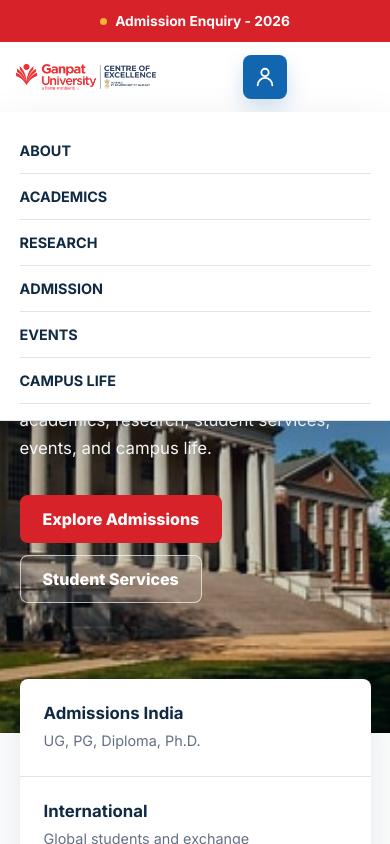
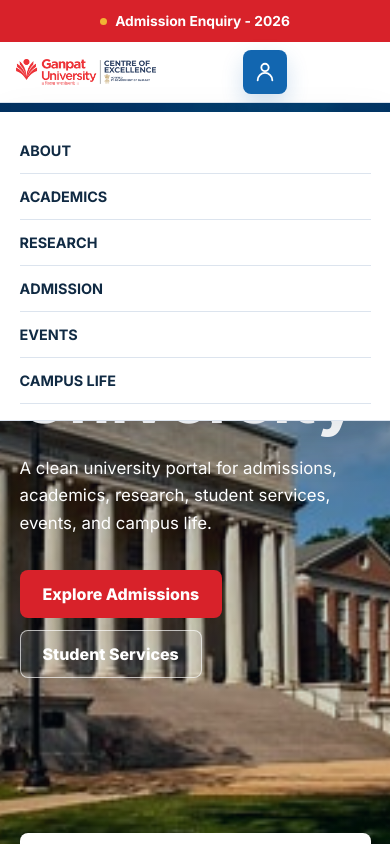
Before and after one commit to shravani4D6/ganpat-uni, a React (Vite) app: page / in a window 390 px wide. Shown: the top 844 px of the page. Built offline with nearby package versions, Linux system fonts and the light colour scheme.

Commit message:
Refine mobile layout and auth forms

```diff
--- a/src/App.jsx
+++ b/src/App.jsx
@@ -543,7 +543,7 @@ function LoginDialog({ open, onClose, onOpenTerms }) {
             <label className="check-row portal-check">
               <input type="checkbox" required />
               <span>
-                I agree to the Ganpat University <a href="#terms" onClick={handleTermsClick}>Terms & Conditions</a> before login.
+                I agree to the Ganpat University admission terms before sign up.
               </span>
             </label>
             <button className="portal-submit" type="button">
--- a/styles.css
+++ b/styles.css
@@ -1154,8 +1154,8 @@ select:focus {
   }
 
   .main-nav {
-    min-height: 70px;
-    gap: 10px;
+    min-height: 60px;
+    gap: 8px;
     padding: 0 4vw;
   }
 
@@ -1188,8 +1188,8 @@ select:focus {
   }
 
   .hero {
-    min-height: 620px;
-    padding: 84px 5vw 126px;
+    min-height: calc(100vh - 60px);
+    padding: 56px 5vw 92px;
   }
 
   h1 {
@@ -1234,6 +1234,19 @@ select:focus {
     padding: 24px 5vw;
   }
 
+  .portal-form-pane {
+    gap: 18px;
+  }
+
+  .auth-pane {
+    padding-bottom: 6px;
+  }
+
+  .auth-switch-text {
+    margin-top: 14px;
+    font-size: 0.84rem;
+  }
+
   .portal-brand-pane {
     min-height: 340px;
   }
```
